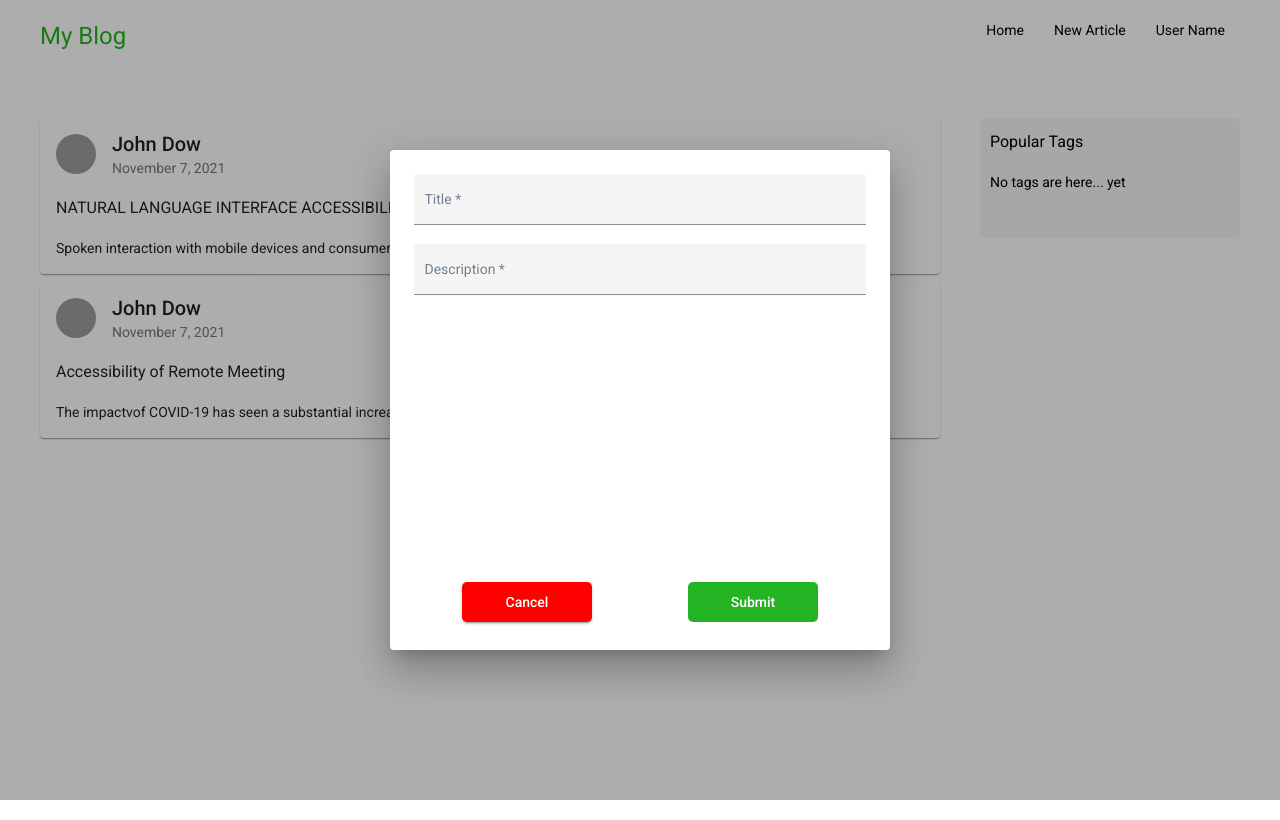
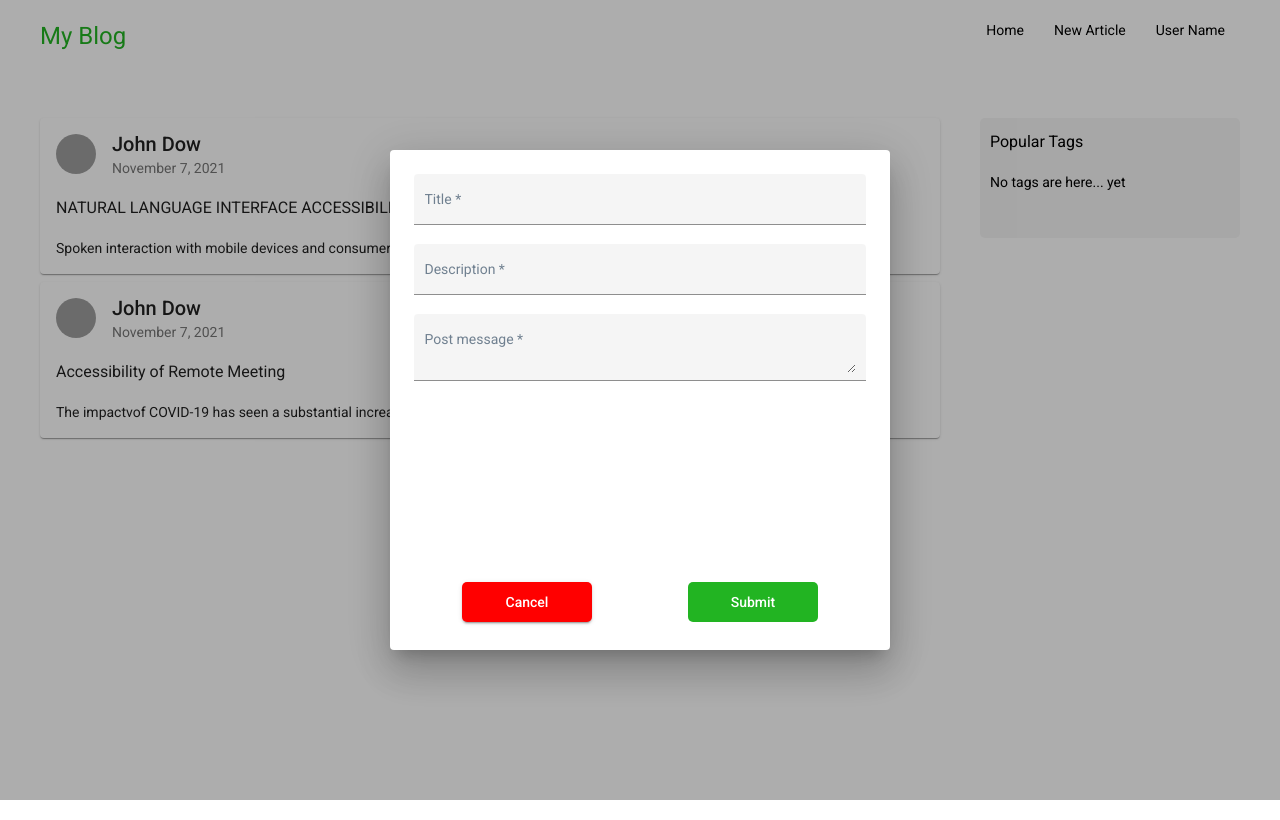
Before and after one commit to marco1polo78/bootcamp, an Angular app: page / in a window 1280 px wide. Both pictures are taken after a click on the link "New Article". Built offline with nearby package versions, Linux system fonts and the light colour scheme; grey boxes are pictures that could not be loaded.

Commit message:
add textarea to post

```diff
--- a/src/app/app-modal/app-modal.component.html
+++ b/src/app/app-modal/app-modal.component.html
@@ -12,10 +12,16 @@
     <div>
       <mat-form-field appearance="fill">
         <mat-label>Description</mat-label>
-        <input matInput placeholder="Short description for post" formControlName="description"
-          autocomplete="off">
+        <input matInput placeholder="Short description for post" formControlName="description" autocomplete="off">
         <mat-error *ngIf="description.touched && description.invalid">
           Your description is short
+        </mat-error>
+      </mat-form-field>
+      <mat-form-field appearance="fill">
+        <mat-label>Post message</mat-label>
+        <textarea matInput placeholder="" formControlName="textarea"></textarea>
+        <mat-error *ngIf="textarea.touched && textarea.invalid">
+          Your post message is short
         </mat-error>
       </mat-form-field>
     </div>
--- a/src/app/app-modal/app-modal.component.ts
+++ b/src/app/app-modal/app-modal.component.ts
@@ -7,6 +7,7 @@ import { FormControl, FormGroup, Validators } from '@angular/forms';
   templateUrl: './app-modal.component.html',
   styleUrls: ['./app-modal.component.scss']
 })
+
 export class AppModalComponent {
   form!: FormGroup;
 
@@ -16,7 +17,7 @@ export class AppModalComponent {
     this.form = new FormGroup({
       title: new FormControl('', [Validators.required, Validators.minLength(3)]),
       description: new FormControl('', [Validators.required, Validators.minLength(3)]),
-
+      textarea:  new FormControl('', [Validators.required, Validators.minLength(10)]),
     });
   }
 
@@ -24,7 +25,8 @@ export class AppModalComponent {
     if (this.form.valid) {
       this.dialogRef.close({
         title: this.form.value.title,
-        description: this.form.value.description
+        description: this.form.value.description,
+        textarea: this.form.value.textarea
       });
       this.form.reset();
       Object.values(this.form.controls).forEach(value => {
@@ -46,4 +48,8 @@ export class AppModalComponent {
     return this.form.get('description');
   }
 
+  get textarea(): any {
+    return this.form.get('textarea');
+  }
+
 }
--- a/src/app/app.component.scss
+++ b/src/app/app.component.scss
@@ -13,7 +13,6 @@ header {
     a {
       margin: 0px 15px;
       cursor: pointer;
-      display: inline;
     }
   }
 }
--- a/src/app/app.component.ts
+++ b/src/app/app.component.ts
@@ -7,13 +7,15 @@ const posts: Post[] = [
       userName: 'John Dow',
       datePost: new Date('2021-11-07T11:55:36.244Z'),
       title: 'NATURAL LANGUAGE INTERFACE ACCESSIBILITY',
-      description: 'Spoken interaction with mobile devices and consumer'
+      description: 'Spoken interaction with mobile devices and consumer',
+      textArea: 'Lorem ipsum dolor sit amet consectetur adipisicing elit. Minus autem suscipit velit! Dolor dolorum, eaque voluptate voluptas vero possimus quaerat.'
   },
   {
       userName: 'John Dow',
       datePost: new Date('2021-11-07T11:55:36.244Z'),
       title: 'Accessibility of Remote Meeting',
-      description: 'The impactvof COVID-19 has seen a substantial increase'
+      description: 'The impactvof COVID-19 has seen a substantial increase',
+      textArea: 'Lorem ipsum dolor sit amet consectetur adipisicing elit. Minus autem suscipit velit! Dolor dolorum, eaque voluptate voluptas vero possimus quaerat.'
   }
 ];
 
@@ -21,7 +23,8 @@ export interface Post {
   userName: string,
   datePost: string | Date,
   title: string,
-  description: string
+  description: string,
+  textArea: string
 }
 
 @Component({
@@ -49,7 +52,8 @@ export class AppComponent{
               'userName': 'John Dow',
               'datePost': new Date(),
               'title': result.title,
-              'description': result.description
+              'description': result.description,
+              'textArea': ''
             });
     });
   }
```
